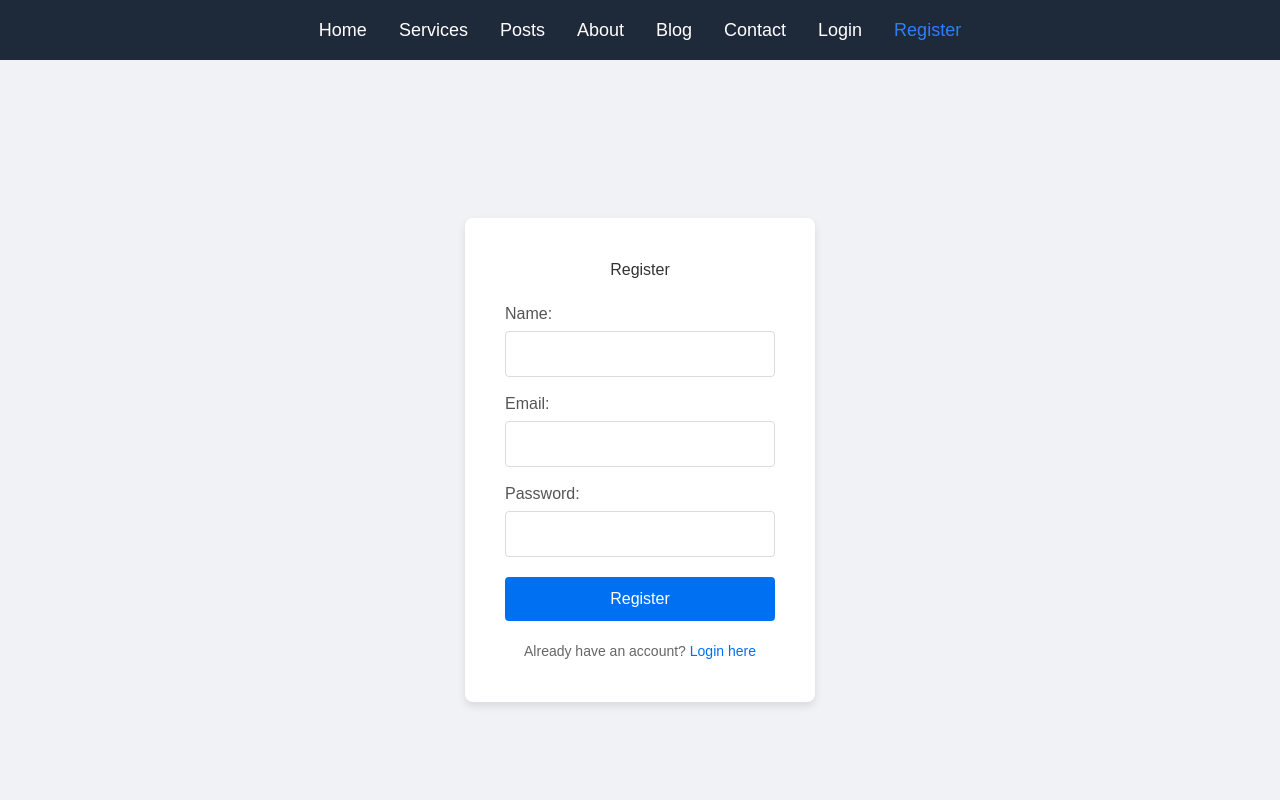
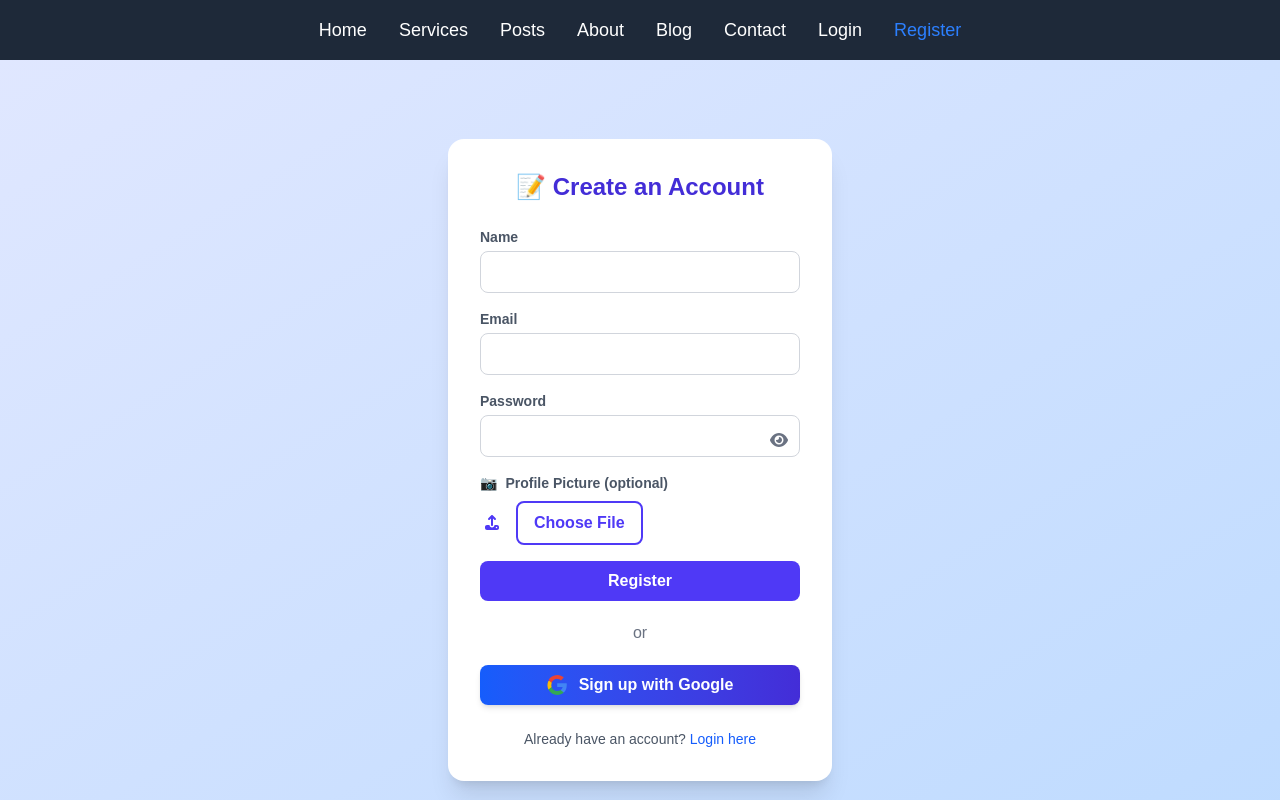
Before and after one commit to yousufali156/Next-Js, a Next.js app: page /register in a window 1280 px wide. Shown: the top 800 px of the page. Built offline with nearby package versions, Linux system fonts and the light colour scheme; no server answers.

Commit message:
Login & Register file Design done

```diff
--- a/package.json
+++ b/package.json
@@ -9,11 +9,14 @@
     "lint": "next lint"
   },
   "dependencies": {
+    "@fortawesome/free-solid-svg-icons": "^7.0.0",
+    "@fortawesome/react-fontawesome": "^0.2.3",
     "@tailwindcss/line-clamp": "^0.4.4",
     "firebase": "^12.0.0",
     "next": "15.4.4",
     "react": "19.1.0",
-    "react-dom": "19.1.0"
+    "react-dom": "19.1.0",
+    "react-icons": "^5.5.0"
   },
   "devDependencies": {
     "@eslint/eslintrc": "^3",
--- a/src/app/(authPages)/login/page.jsx
+++ b/src/app/(authPages)/login/page.jsx
@@ -4,11 +4,14 @@ import React, { useState } from 'react';
 import { useRouter } from 'next/navigation';
 import { auth, provider } from '@/lib/firebase.config';
 import { signInWithPopup } from 'firebase/auth';
+import { FontAwesomeIcon } from '@fortawesome/react-fontawesome';
+import { faEye, faEyeSlash } from '@fortawesome/free-solid-svg-icons';
 
 const LoginPage = () => {
   const router = useRouter();
   const [email, setEmail] = useState('');
   const [password, setPassword] = useState('');
+  const [showPassword, setShowPassword] = useState(false);
 
   const handleSubmit = (e) => {
     e.preventDefault();
@@ -34,8 +37,11 @@ const LoginPage = () => {
 
         <form onSubmit={handleSubmit} className="space-y-4">
           <div className="text-left">
-            <label className="text-sm font-semibold text-gray-600 block mb-1">Email</label>
+            <label className="text-sm font-semibold text-gray-600 block mb-1" htmlFor="email">
+              Email
+            </label>
             <input
+              id="email"
               type="email"
               value={email}
               onChange={(e) => setEmail(e.target.value)}
@@ -44,15 +50,27 @@ const LoginPage = () => {
             />
           </div>
 
-          <div className="text-left">
-            <label className="text-sm font-semibold text-gray-600 block mb-1">Password</label>
+          <div className="text-left relative">
+            <label className="text-sm font-semibold text-gray-600 block mb-1" htmlFor="password">
+              Password
+            </label>
             <input
-              type="password"
+              id="password"
+              type={showPassword ? 'text' : 'password'}
               value={password}
               onChange={(e) => setPassword(e.target.value)}
               required
-              className="w-full px-4 py-2 border border-gray-300 rounded-lg focus:outline-none focus:ring-2 focus:ring-blue-400"
+              className="w-full px-4 py-2 border border-gray-300 rounded-lg focus:outline-none focus:ring-2 focus:ring-blue-400 pr-10"
             />
+            <button
+              type="button"
+              onClick={() => setShowPassword(!showPassword)}
+              className="absolute right-3 top-[38px] text-gray-500 hover:text-indigo-600 focus:outline-none"
+              aria-label={showPassword ? 'Hide password' : 'Show password'}
+              tabIndex={-1}
+            >
+              <FontAwesomeIcon icon={showPassword ? faEyeSlash : faEye} />
+            </button>
           </div>
 
           <button
@@ -67,17 +85,44 @@ const LoginPage = () => {
 
         <button
           onClick={handleGoogleLogin}
-          className="w-full bg-red-500 text-white py-2 rounded-lg hover:bg-red-600 transition-all flex items-center justify-center gap-2"
+          className="w-full bg-gradient-to-r from-blue-600 to-indigo-700 text-white py-2 rounded-lg shadow-md hover:shadow-lg transition-all flex items-center justify-center gap-3 font-semibold"
         >
-          <img src="https://www.svgrepo.com/show/475656/google-color.svg" className="w-5 h-5" alt="Google" />
+          <svg
+            xmlns="http://www.w3.org/2000/svg"
+            viewBox="0 0 533.5 544.3"
+            className="w-5 h-5"
+          >
+            <path
+              fill="#4285f4"
+              d="M533.5 278.4c0-18.9-1.5-37-4.3-54.7H272.1v103.6h146.9c-6.3 34.4-25 63.6-53.3 83v68.8h85.9c50.4-46.5 79.9-114.8 79.9-201.7z"
+            />
+            <path
+              fill="#34a853"
+              d="M272.1 544.3c72.3 0 133-23.8 177.3-64.8l-85.9-68.8c-23.9 16.1-54.5 25.7-91.4 25.7-70.4 0-130-47.6-151.5-111.5H33.6v69.9C77.6 487.5 167.4 544.3 272.1 544.3z"
+            />
+            <path
+              fill="#fbbc04"
+              d="M120.6 326.9c-5-14.9-7.9-30.8-7.9-47.1s2.9-32.2 7.9-47.1v-69.9H33.6c-16.8 33.4-26.4 70.9-26.4 117s9.6 83.6 26.4 117l87-69.9z"
+            />
+            <path
+              fill="#ea4335"
+              d="M272.1 107.1c39.3 0 74.4 13.5 102.2 40l76.5-76.5C405.2 24.8 344.5 0 272.1 0 167.4 0 77.6 56.8 33.6 142.4l87 69.9c21.5-63.9 81.1-111.5 151.5-111.5z"
+            />
+          </svg>
           Sign in with Google
         </button>
 
         <p className="text-sm mt-6 text-gray-600">
-          Forgot password? <a href="#" className="text-blue-600 font-medium">Recover</a>
+
+          <a href="/forgotPassword" className="text-blue-600 font-medium hover:underline">
+            Forgot password?{' '}
+          </a>
         </p>
         <p className="text-sm text-gray-600">
-          Don't have an account? <a href="#" className="text-blue-600 font-medium">Register</a>
+          Don't have an account?{' '}
+          <a href="/register" className="text-blue-600 font-medium hover:underline">
+            Register
+          </a>
         </p>
       </div>
     </div>
--- a/src/app/(authPages)/register/page.jsx
+++ b/src/app/(authPages)/register/page.jsx
@@ -2,18 +2,34 @@
 
 import React, { useState } from 'react';
 import { useRouter } from 'next/navigation';
+import { auth, provider } from '@/lib/firebase.config';
+import { signInWithPopup } from 'firebase/auth';
+import { FontAwesomeIcon } from '@fortawesome/react-fontawesome';
+import { faUpload, faEye, faEyeSlash } from '@fortawesome/free-solid-svg-icons';
 
 const RegisterPage = () => {
   const router = useRouter();
 
-  // Form input states
+  // Form states
   const [name, setName] = useState('');
   const [email, setEmail] = useState('');
   const [password, setPassword] = useState('');
+  const [showPassword, setShowPassword] = useState(false);
+  const [profilePic, setProfilePic] = useState(null);
+  const [profilePicPreview, setProfilePicPreview] = useState(null);
   const [loading, setLoading] = useState(false);
   const [error, setError] = useState('');
 
-  // Registration logic
+  // Handle profile picture change
+  const handleProfilePicChange = (e) => {
+    const file = e.target.files[0];
+    if (file) {
+      setProfilePic(file);
+      setProfilePicPreview(URL.createObjectURL(file));
+    }
+  };
+
+  // Register form submit
   const handleRegister = async (e) => {
     e.preventDefault();
     setError('');
@@ -22,9 +38,7 @@ const RegisterPage = () => {
     try {
       const res = await fetch('/api/register', {
         method: 'POST',
-        headers: {
-          'Content-Type': 'application/json',
-        },
+        headers: { 'Content-Type': 'application/json' },
         body: JSON.stringify({ name, email, password }),
       });
 
@@ -41,111 +55,169 @@ const RegisterPage = () => {
     }
   };
 
+  // Google SignIn
+  const handleGoogleLogin = async () => {
+    try {
+      const result = await signInWithPopup(auth, provider);
+      const user = result.user;
+      console.log('✅ Google login successful:', user);
+      router.push('/dashboard');
+    } catch (error) {
+      console.error('❌ Google login failed:', error.message);
+      setError('Google login failed: ' + error.message);
+    }
+  };
+
   return (
-    <div style={{
-      display: 'flex',
-      flexDirection: 'column',
-      alignItems: 'center',
-      justifyContent: 'center',
-      minHeight: '100vh',
-      backgroundColor: '#f0f2f5'
-    }}>
-      <div style={{
-        backgroundColor: '#fff',
-        padding: '40px',
-        borderRadius: '8px',
-        boxShadow: '0 4px 8px rgba(0, 0, 0, 0.1)',
-        width: '350px',
-        textAlign: 'center'
-      }}>
-        <h2 style={{ marginBottom: '20px', color: '#333' }}>Register</h2>
+    <div className="flex flex-col justify-center items-center min-h-screen bg-gradient-to-br from-indigo-100 to-blue-200 px-4">
+      <div className="bg-white shadow-xl rounded-2xl p-8 w-full max-w-sm text-center">
+        <h2 className="text-2xl font-bold text-indigo-700 mb-6">📝 Create an Account</h2>
 
-        {error && (
-          <p style={{ color: 'red', marginBottom: '10px' }}>{error}</p>
-        )}
+        {error && <p className="mb-4 text-red-600 font-semibold">{error}</p>}
 
-        <form onSubmit={handleRegister}>
-          <div style={{ marginBottom: '15px', textAlign: 'left' }}>
-            <label htmlFor="name" style={{ display: 'block', marginBottom: '5px', color: '#555' }}>
-              Name:
+        <form onSubmit={handleRegister} className="space-y-4">
+          <div className="text-left">
+            <label
+              className="text-sm font-semibold text-gray-600 block mb-1"
+              htmlFor="name"
+            >
+              Name
             </label>
             <input
+              id="name"
               type="text"
-              id="name"
               value={name}
               onChange={(e) => setName(e.target.value)}
               required
-              style={{
-                width: '100%',
-                padding: '10px',
-                border: '1px solid #ddd',
-                borderRadius: '4px',
-                boxSizing: 'border-box'
-              }}
+              className="w-full px-4 py-2 border border-gray-300 rounded-lg focus:outline-none focus:ring-2 focus:ring-blue-400"
             />
           </div>
 
-          <div style={{ marginBottom: '15px', textAlign: 'left' }}>
-            <label htmlFor="email" style={{ display: 'block', marginBottom: '5px', color: '#555' }}>
-              Email:
+          <div className="text-left">
+            <label
+              className="text-sm font-semibold text-gray-600 block mb-1"
+              htmlFor="email"
+            >
+              Email
             </label>
             <input
+              id="email"
               type="email"
-              id="email"
               value={email}
               onChange={(e) => setEmail(e.target.value)}
               required
-              style={{
-                width: '100%',
-                padding: '10px',
-                border: '1px solid #ddd',
-                borderRadius: '4px',
-                boxSizing: 'border-box'
-              }}
+              className="w-full px-4 py-2 border border-gray-300 rounded-lg focus:outline-none focus:ring-2 focus:ring-blue-400"
             />
           </div>
 
-          <div style={{ marginBottom: '20px', textAlign: 'left' }}>
-            <label htmlFor="password" style={{ display: 'block', marginBottom: '5px', color: '#555' }}>
-              Password:
+          <div className="text-left relative">
+            <label
+              className="text-sm font-semibold text-gray-600 block mb-1"
+              htmlFor="password"
+            >
+              Password
             </label>
             <input
-              type="password"
               id="password"
+              type={showPassword ? 'text' : 'password'}
               value={password}
               onChange={(e) => setPassword(e.target.value)}
               required
-              style={{
-                width: '100%',
-                padding: '10px',
-                border: '1px solid #ddd',
-                borderRadius: '4px',
-                boxSizing: 'border-box'
-              }}
+              className="w-full px-4 py-2 border border-gray-300 rounded-lg focus:outline-none focus:ring-2 focus:ring-blue-400 pr-10"
             />
+            <button
+              type="button"
+              onClick={() => setShowPassword(!showPassword)}
+              className="absolute right-3 top-[38px] text-gray-500 hover:text-indigo-600 focus:outline-none"
+              aria-label={showPassword ? 'Hide password' : 'Show password'}
+              tabIndex={-1}
+            >
+              <FontAwesomeIcon icon={showPassword ? faEyeSlash : faEye} />
+            </button>
+          </div>
+
+          <div className="text-left">
+            <label
+              className="text-sm font-semibold text-gray-600 block mb-2 flex items-center gap-2"
+              htmlFor="profilePic"
+            >
+              <span>📷</span> Profile Picture (optional)
+            </label>
+
+            <div className="flex items-center gap-3">
+              <FontAwesomeIcon icon={faUpload} className="text-indigo-600 w-6 h-6" />
+              <label
+                htmlFor="profilePic"
+                className="inline-block cursor-pointer px-4 py-2 rounded-lg border-2 border-indigo-600 text-indigo-600 font-semibold hover:bg-indigo-600 hover:text-white transition select-none"
+              >
+                Choose File
+              </label>
+            </div>
+
+            <input
+              id="profilePic"
+              type="file"
+              accept="image/*"
+              onChange={handleProfilePicChange}
+              className="hidden"
+            />
+
+            {profilePicPreview && (
+              <img
+                src={profilePicPreview}
+                alt="Profile preview"
+                className="mt-3 mx-auto rounded-full w-24 h-24 object-cover border border-gray-300"
+              />
+            )}
           </div>
 
           <button
             type="submit"
             disabled={loading}
-            style={{
-              width: '100%',
-              padding: '10px',
-              backgroundColor: loading ? '#ccc' : '#0070f3',
-              color: 'white',
-              border: 'none',
-              borderRadius: '4px',
-              fontSize: '16px',
-              cursor: loading ? 'not-allowed' : 'pointer'
-            }}
+            className={`w-full py-2 rounded-lg text-white font-semibold transition-all ${
+              loading ? 'bg-gray-400 cursor-not-allowed' : 'bg-indigo-600 hover:bg-indigo-700'
+            }`}
           >
             {loading ? 'Registering...' : 'Register'}
           </button>
         </form>
 
-        <p style={{ marginTop: '20px', fontSize: '14px', color: '#666' }}>
+        <div className="my-5 text-gray-500">or</div>
+
+        <button
+          onClick={handleGoogleLogin}
+          className="w-full bg-gradient-to-r from-blue-600 to-indigo-700 text-white py-2 rounded-lg shadow-md hover:shadow-lg transition-all flex items-center justify-center gap-3 font-semibold"
+        >
+          <svg
+            xmlns="http://www.w3.org/2000/svg"
+            viewBox="0 0 533.5 544.3"
+            className="w-5 h-5"
+          >
+            <path
+              fill="#4285f4"
+              d="M533.5 278.4c0-18.9-1.5-37-4.3-54.7H272.1v103.6h146.9c-6.3 34.4-25 63.6-53.3 83v68.8h85.9c50.4-46.5 79.9-114.8 79.9-201.7z"
+            />
+            <path
+              fill="#34a853"
+              d="M272.1 544.3c72.3 0 133-23.8 177.3-64.8l-85.9-68.8c-23.9 16.1-54.5 25.7-91.4 25.7-70.4 0-130-47.6-151.5-111.5H33.6v69.9C77.6 487.5 167.4 544.3 272.1 544.3z"
+            />
+            <path
+              fill="#fbbc04"
+              d="M120.6 326.9c-5-14.9-7.9-30.8-7.9-47.1s2.9-32.2 7.9-47.1v-69.9H33.6c-16.8 33.4-26.4 70.9-26.4 117s9.6 83.6 26.4 117l87-69.9z"
+            />
+            <path
+              fill="#ea4335"
+              d="M272.1 107.1c39.3 0 74.4 13.5 102.2 40l76.5-76.5C405.2 24.8 344.5 0 272.1 0 167.4 0 77.6 56.8 33.6 142.4l87 69.9c21.5-63.9 81.1-111.5 151.5-111.5z"
+            />
+          </svg>
+          Sign up with Google
+        </button>
+
+        <p className="text-sm mt-6 text-gray-600">
           Already have an account?{' '}
-          <a href="/login" style={{ color: '#0070f3', textDecoration: 'none' }}>Login here</a>
+          <a href="/login" className="text-blue-600 font-medium hover:underline">
+            Login here
+          </a>
         </p>
       </div>
     </div>
--- /dev/null
+++ b/src/tailwind.config.js
@@ -0,0 +1,59 @@
+/** @type {import('tailwindcss').Config} */
+module.exports = {
+  darkMode: 'class', // Toggle dark mode with class (e.g., <html className="dark">)
+
+  content: [
+    './app/**/*.{js,jsx,ts,tsx}',       // App Router (Next.js 13+)
+    './pages/**/*.{js,jsx,ts,tsx}',     // Pages Router (optional fallback)
+    './components/**/*.{js,jsx,ts,tsx}', // Component folder
+    './src/**/*.{js,jsx,ts,tsx}',       // Optional: if you use /src structure
+  ],
+
+  theme: {
+    extend: {
+      colors: {
+        indigo: {
+          50: '#EEF2FF',
+          100: '#E0E7FF',
+          600: '#4F46E5',
+          700: '#4338CA',
+          800: '#3730A3',
+        },
+        yellow: {
+          100: '#FEF3C7',
+          200: '#FDE68A',
+          300: '#FCD34D',
+          700: '#B45309',
+          900: '#78350F',
+        },
+      },
+      fontFamily: {
+        sans: ['Inter', 'ui-sans-serif', 'system-ui', 'sans-serif'],
+      },
+      keyframes: {
+        bounce: {
+          '0%, 100%': { transform: 'translateY(0)' },
+          '50%': { transform: 'translateY(-15px)' },
+        },
+        fadeIn: {
+          from: { opacity: '0' },
+          to: { opacity: '1' },
+        },
+        slideUp: {
+          from: { transform: 'translateY(20px)', opacity: '0' },
+          to: { transform: 'translateY(0)', opacity: '1' },
+        },
+      },
+      animation: {
+        bounce: 'bounce 0.6s ease-in-out',
+        fade: 'fadeIn 0.8s ease-in forwards',
+        slide: 'slideUp 0.5s ease-out',
+      },
+    },
+  },
+
+  plugins: [
+    require('@tailwindcss/forms'),
+    require('@tailwindcss/typography'),
+  ],
+};
```
Also changed, not shown: next.config.mjs (+8 -1 lines), 1 other file (tests, documents, lock files or other folders).
